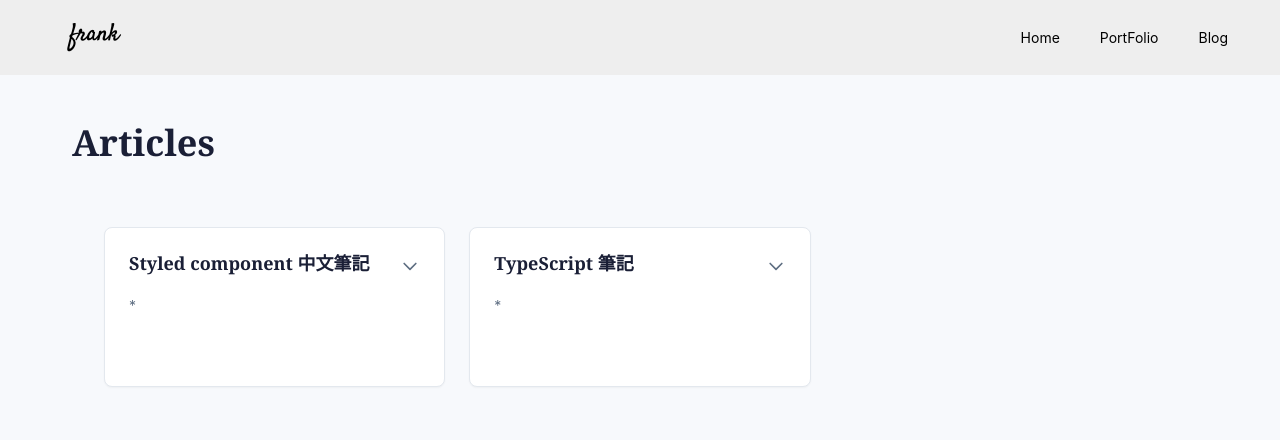
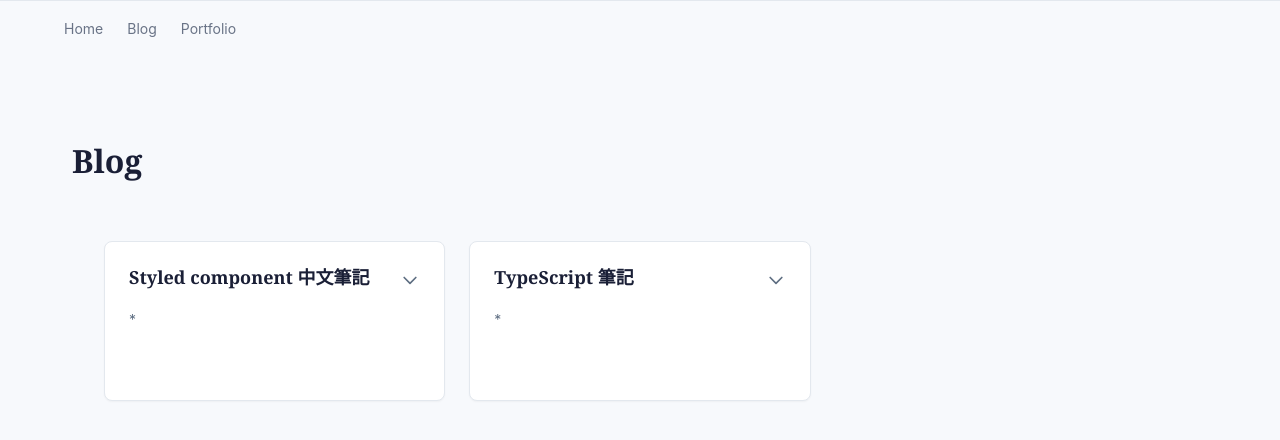
Before and after one commit to franKobayasi/frankly-speaking, a Next.js app: page /blog in a window 1280 px wide. Shown: the top 440 px of the page. Built offline with nearby package versions, Linux system fonts and the light colour scheme.

Commit message:
feat: Update Header and Page Title to Stripe minimalist style
- Remove gray background, use transparent
- Remove Logo
- Align navigation to left
- Add bottom divider (#E3E8EE)
- Link color #697386, hover #1A1F36
- Add Page Title with 40px bold, #1A1F36
- Convert to Tailwind CSS

```diff
--- a/src/components/layout/header.tsx
+++ b/src/components/layout/header.tsx
@@ -1,79 +1,42 @@
-import styled from "styled-components"
 import Link from 'next/link'
 
 const navConfig = [
+    {
+        title: "Home",
+        pathName: "/"
+    },
     {
         title: "Blog",
         pathName: "/blog"
     },
     {
-        title: "PortFolio",
+        title: "Portfolio",
         pathName: "/portfolio"
-    },
-    {
-        title: "Home",
-        pathName: "/"
     }
 ]
 
+export default function Header() {
+    return (
+        <header className="w-full">
+            {/* 底部分割線 */}
+            <div className="border-b border-[#E3E8EE]"></div>
 
-export default function Header () {
-    return <Wrapper>
-        <Logo/>
-        <Nav>
-            {
-                navConfig.map(nav=>
-                <Link
-                    href={nav.pathName}
-                    key={nav.pathName}
-                    >
-                    <NavItem >{nav.title}</NavItem>
-                </Link>)
-            }
-        </Nav>
-    </Wrapper>
+            {/* 導航容器 */}
+            <div className="max-w-[1200px] mx-auto px-6 h-14 flex items-center">
+                {/* 導航連結 - 左側對齊 */}
+                <nav className="flex gap-6">
+                    {navConfig.map((nav) => (
+                        <Link
+                            href={nav.pathName}
+                            key={nav.pathName}
+                        >
+                            <a className="text-sm text-[#697386] hover:text-[#1A1F36] transition-colors">
+                                {nav.title}
+                            </a>
+                        </Link>
+                    ))}
+                </nav>
+            </div>
+        </header>
+    )
 }
-
-const Wrapper = styled.div`
-    background-color: #eee;
-    height: 75px;
-    position: relative;
-    overflow: hidden;
-`
-
-const Logo = styled.div`
-    float: left;
-    margin-left: 2.5vw;
-    width: 125px;
-    height: 75px;
-    border: none;
-    background-image: url("/images/website_logo_frank_signature.png");
-    background-position: center;
-    background-size: cover;
-    background-repeat: no-repeat;
-`
-
-const Nav = styled.div`
-    margin-right: 2.5vw;
-    display: flex;
-    float: right;
-    flex-direction: row-reverse;
-    flex-wrap: nowrap;
-    justify-content: space-between;
-    height: 75px;
-    border: none;
-    overflow-y: hidden;
-`
-
-const NavItem = styled.div`
-    height: 100%;
-    border: none;
-    color: #000;
-    font-size: 14px;
-    padding: 0 20px;
-    line-height: 75px;
-    &:hover {
-        color: #555
-    }
-    cursor: pointer;
-`
--- a/src/pages/blog/index.tsx
+++ b/src/pages/blog/index.tsx
@@ -28,8 +28,8 @@ function Blog({ articles }: BlogProps) {
       <div className="min-h-screen bg-stripe-background">
         <div className="max-w-[1200px] mx-auto px-4 sm:px-6 lg:px-8 py-12">
           {/* 頁面標題 */}
-          <h1 className="text-4xl font-heading font-bold text-stripe-primary mb-8">
-            Articles
+          <h1 className="text-[40px] sm:text-[32px] font-bold text-[#1A1F36] mt-8 mb-6 text-left">
+            Blog
           </h1>
 
           {/* 文章網格 */}
```
Also changed, not shown: 1 other file (tests, documents, lock files or other folders).
